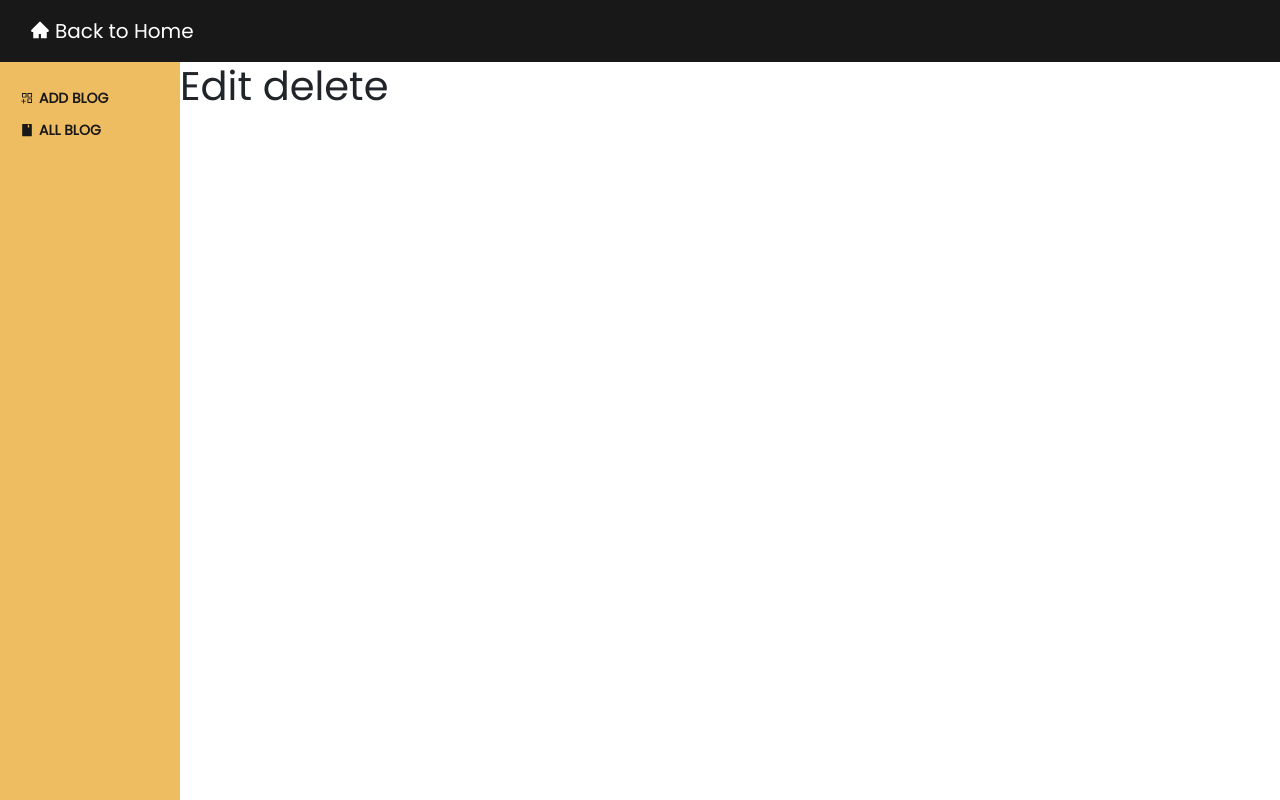
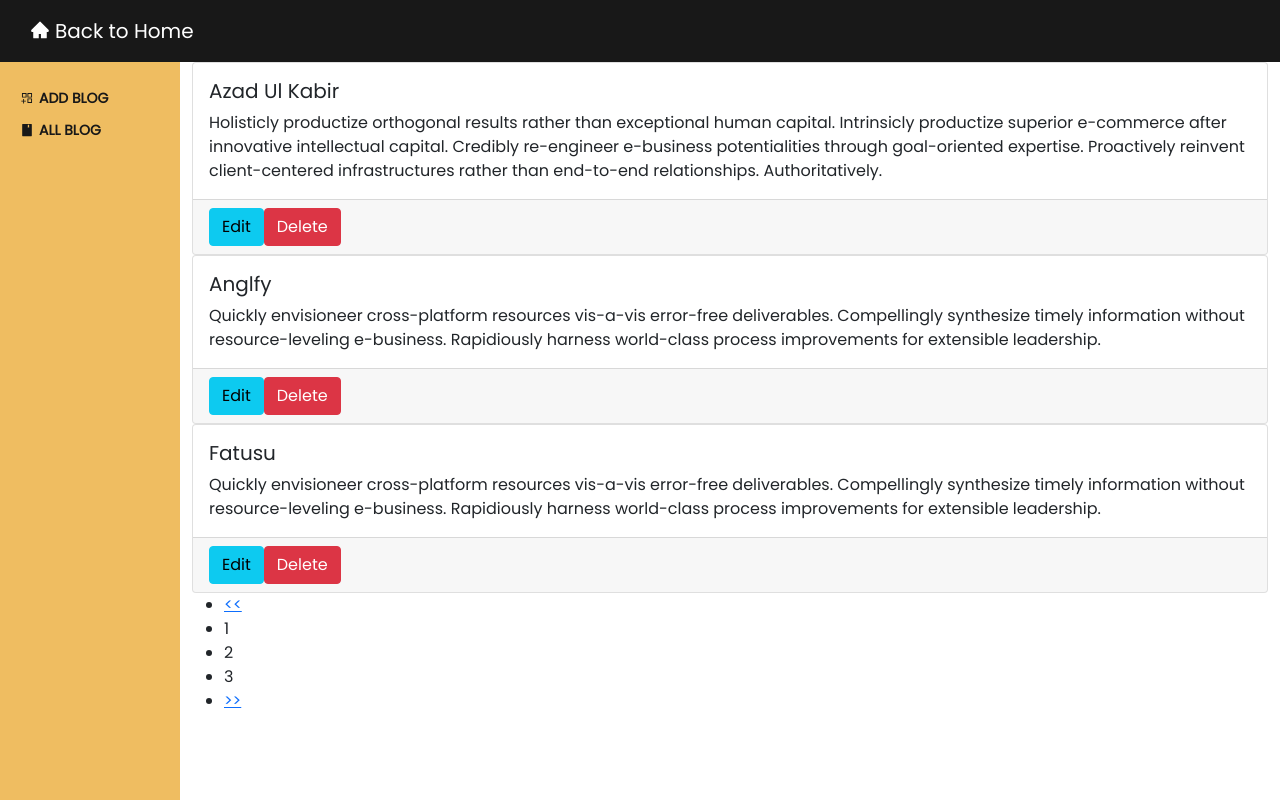
Before and after one commit to azadulkabir455/simple-blog, a React (Create React App) app: page /blogdashbord/editblog in a window 1280 px wide. Built offline with nearby package versions, Linux system fonts and the light colour scheme; data requests are answered from the project's data file.

Commit message:
Edit delete page blog added  and pagination and delete functionality added

```diff
--- a/json-server/db.json
+++ b/json-server/db.json
@@ -13,6 +13,41 @@
       "email": "angfly@gmail.com",
       "desc": "Quickly envisioneer cross-platform resources vis-a-vis error-free deliverables. Compellingly synthesize timely information without resource-leveling e-business. Rapidiously harness world-class process improvements for extensible leadership.",
       "id": 2
+    },
+    {
+      "name": "Fatusu",
+      "phone": "01704992025",
+      "email": "fatusu@gmail.com",
+      "desc": "Quickly envisioneer cross-platform resources vis-a-vis error-free deliverables. Compellingly synthesize timely information without resource-leveling e-business. Rapidiously harness world-class process improvements for extensible leadership.",
+      "id": 3
+    },
+    {
+      "name": "Kabir khan",
+      "phone": "01704992025",
+      "email": "kabir@gmail.com",
+      "desc": "Quickly envisioneer cross-platform resources vis-a-vis error-free deliverables. Compellingly synthesize timely information without resource-leveling e-business. Rapidiously harness world-class process improvements for extensible leadership.",
+      "id": 4
+    },
+    {
+      "name": "Akash",
+      "phone": "01704992025",
+      "email": "akash@gmail.com",
+      "desc": "Quickly envisioneer cross-platform resources vis-a-vis error-free deliverables. Compellingly synthesize timely information without resource-leveling e-business. Rapidiously harness world-class process improvements for extensible leadership.",
+      "id": 5
+    },
+    {
+      "name": "Sultana",
+      "phone": "01704992025",
+      "email": "sultana@gmail.com",
+      "desc": "Quickly envisioneer cross-platform resources vis-a-vis error-free deliverables. Compellingly synthesize timely information without resource-leveling e-business. Rapidiously harness world-class process improvements for extensible leadership.",
+      "id": 6
+    },
+    {
+      "name": "Vulu ram",
+      "phone": "01789966545",
+      "email": "vulu@gmail.com",
+      "desc": "Dramatically reinvent performance based niches for inexpensive niches. Dramatically productivate premium deliverables rather than principle-centered infomediaries. Proactively productivate intermandated markets through professional.",
+      "id": 7
     }
   ]
 }
--- a/src/Pages/EditDeleteBlog.jsx
+++ b/src/Pages/EditDeleteBlog.jsx
@@ -1,9 +1,81 @@
-import React from 'react';
+import React,{useState, useEffect} from 'react';
+import { Button, Card, Col, Container, Row } from 'react-bootstrap';
+import ReactPaginate from 'react-paginate';
 
 const Editdeleteblog = () => {
+    const [blogs, setBlogs] = useState([]);
+    const [pageCount, setPageCount] = useState(0);
+    console.log(blogs)
+    let blogItems = 3;
+
+    useEffect(() => {
+        getBlogs();
+    },[blogItems]);
+
+    const getBlogs = () => {
+        fetch(`http://localhost:3001/comments?_page=1&_limit=${blogItems}`).then((res)=> {
+            res.json().then((data) => {
+                let totalPage = res.headers.get("x-total-count");
+                setPageCount(Math.ceil(totalPage/blogItems));
+                setBlogs(data);
+            })
+        })
+    }
+    const deleteBlog = (id) => {
+        fetch(`http://localhost:3001/comments/${id}`,{method: "DELETE"}).then((res) => {
+            res.json().then((data) => {
+                getBlogs();
+            })
+        })
+    }
+    const fetchPageBlogs = async (currentPage) => {
+       const res = await fetch(`http://localhost:3001/comments?_page=${currentPage}&_limit=${blogItems}`);
+       const data = await res.json();
+       return data;
+    }
+
+    const paginateHandler = async (current) => {
+        let currentPage = current.selected + 1;
+        const paginateBlogs = await fetchPageBlogs(currentPage);
+        setBlogs(paginateBlogs)
+    }
     return (
         <>
-           <h1>Edit delete</h1>
+           <div className="editDeleteBlog">
+               <Container>
+                   <Row>
+                       <Col>
+                            {
+                                blogs.map((item) =>
+                                    <Card key={item.id}>
+                                        <Card.Body>
+                                            <Card.Title>
+                                                {item.name}
+                                            </Card.Title>
+                                            <Card.Text>
+                                                {item.desc}
+                                            </Card.Text>
+                                        </Card.Body>
+                                        <Card.Footer>
+                                            <Button variant="info">Edit</Button>
+                                            <Button variant="danger" onClick={() => deleteBlog(item.id)}>Delete</Button>
+                                        </Card.Footer>
+                                    </Card>
+                                )
+                            }
+                            <ReactPaginate
+                                breakLabel ={"..."}
+                                nextLabel = {">>"}
+                                previousLabel = {"<<"}
+                                pageCount={pageCount}
+                                marginPagesDisplayed={3}
+                                pageRangeDisplayed={3}
+                                onPageChange={paginateHandler}
+                            />
+                       </Col>
+                   </Row>
+               </Container>
+           </div>
         </>
     );
 }
--- a/src/Resourse/Css/blogdashbord.scss
+++ b/src/Resourse/Css/blogdashbord.scss
@@ -1,11 +1,12 @@
 @import "./global.scss";
 
 .topNav {
-    position: absolute;
+    position: fixed;
     top:0;
     width: 100%;
     background-color: $emperor;
     padding: 15px 30px;
+    z-index: 99;
     a {
         @include bodyText {
             text-decoration: none;
@@ -22,12 +23,13 @@
     }
 }
 .sideNav {
-    position: absolute;
+    position: fixed;
     top: 62px;
     left: 0;
     width: 180px;
     height: calc(100% - 62px);
     background-color: $ronchy;
+    z-index: 99;
     nav {
         padding: 20px;
         a {
```
